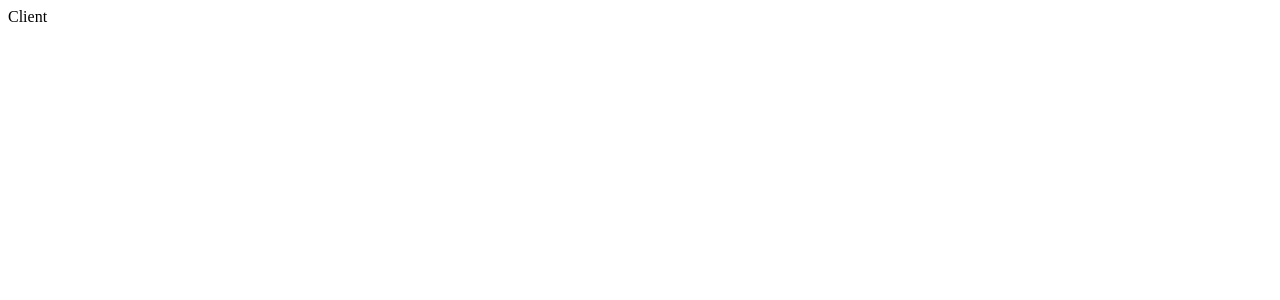
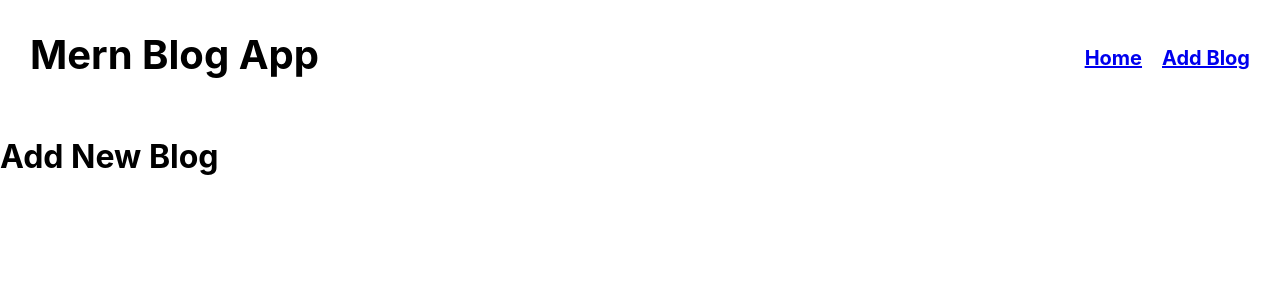
Before and after one commit to aindriu80/fcc-25-react-apps, a React (Create React App) app in the folder src/components/MernBlog/client/: page /add-blog in a window 1280 px wide. Shown: the top 300 px of the page. Built offline with nearby package versions, Linux system fonts and the light colour scheme.

Commit message:
Client pages with routing

```diff
--- a/src/components/MernBlog/client/src/App.js
+++ b/src/components/MernBlog/client/src/App.js
@@ -1,5 +1,19 @@
+import { Routes, Route } from 'react-router-dom';
+import Header from './components/Header';
+import Home from './pages/home';
+import AddNewBlog from './pages/add-blog';
+import './index.css';
+
 function App() {
-  return <div>Client</div>;
+  return (
+    <div>
+      <Header />
+      <Routes>
+        <Route exact path="/" element={<Home />} />
+        <Route exact path="/add-blog" element={<AddNewBlog />} />
+      </Routes>
+    </div>
+  );
 }
 
 export default App;
--- /dev/null
+++ b/src/components/MernBlog/client/src/components/Header/index.jsx
@@ -0,0 +1,22 @@
+import React from 'react';
+import { Link } from 'react-router-dom';
+import classes from './style.module.css';
+
+const Header = () => {
+  return (
+    <div className={classes.header}>
+      <h3> Mern Blog App</h3>
+
+      <ul>
+        <Link to={''}>
+          <li>Home</li>
+        </Link>
+        <Link to={'/add-blog'}>
+          <li>Add Blog</li>
+        </Link>
+      </ul>
+    </div>
+  );
+};
+
+export default Header;
--- /dev/null
+++ b/src/components/MernBlog/client/src/components/Header/style.module.css
@@ -0,0 +1,22 @@
+.header {
+  display: flex;
+  padding: 30px;
+}
+
+.header h3 {
+  flex: 1;
+  font-size: 40px;
+  margin: 0;
+}
+
+.header ul {
+  display: flex;
+  list-style: none;
+  gap: 20px;
+}
+
+.header ul li {
+  font-size: 20px;
+  font-weight: bold;
+  cursor: pointer;
+}
--- a/src/components/MernBlog/client/src/index.js
+++ b/src/components/MernBlog/client/src/index.js
@@ -3,10 +3,13 @@ import ReactDOM from 'react-dom/client';
 // import './index.css';
 import GlobalState from './context';
 import App from './App';
+import { BrowserRouter } from 'react-router-dom';
 
 const root = ReactDOM.createRoot(document.getElementById('root'));
 root.render(
-  <GlobalState>
-    <App />
-  </GlobalState>,
+  <BrowserRouter>
+    <GlobalState>
+      <App />
+    </GlobalState>
+  </BrowserRouter>,
 );
--- /dev/null
+++ b/src/components/MernBlog/client/src/pages/add-blog/index.jsx
@@ -0,0 +1,7 @@
+import React from 'react';
+
+const AddNewBlog = () => {
+  return <h1>Add New Blog</h1>;
+};
+
+export default AddNewBlog;
--- /dev/null
+++ b/src/components/MernBlog/client/src/pages/home/index.jsx
@@ -0,0 +1,7 @@
+import React from 'react';
+
+const Home = () => {
+  return <h1>Blog List</h1>;
+};
+
+export default Home;
```
